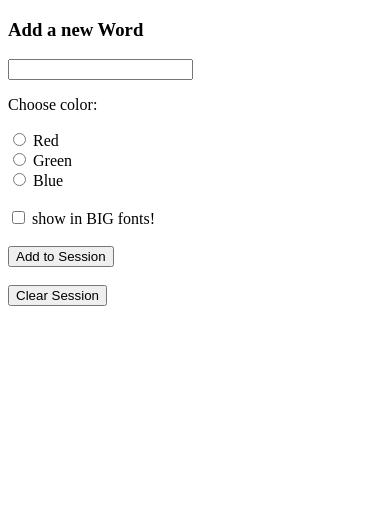
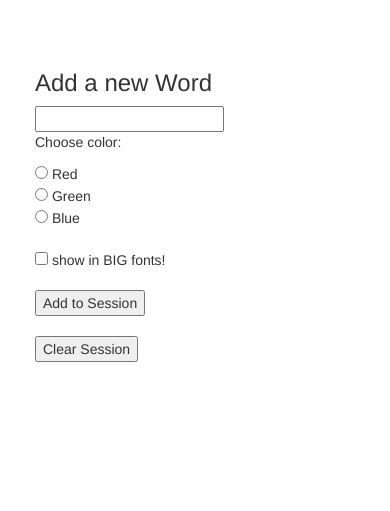
Before and after one commit to chenjimmym/Django_Practice-SessionWords, a Django app: page / in a window 390 px wide. Shown: the top 511 px of the page. Run offline with Django 3.2, Linux system fonts and the light colour scheme; some libraries are stand-ins or nearby versions.

Commit message:
added styles

```diff
--- a/apps/words/templates/words/index.html
+++ b/apps/words/templates/words/index.html
@@ -4,8 +4,11 @@
         <title>Session Words</title>
         <meta charset="UTF-8">
         <meta name="viewport" content="width=device-width, initial-scale=1">
+        <link rel="stylesheet" href="https://maxcdn.bootstrapcdn.com/bootstrap/3.3.7/css/bootstrap.min.css">
     </head>
     <body>
+        <div class="row">
+            <div class="col-md-5" style="padding: 50px;">
                 <form action="/form_processing" method="post">
                     {% csrf_token %}
                     <h3>Add a new Word</h3>
@@ -22,9 +25,12 @@
                     {% csrf_token %}
                     <input type="submit" value="Clear Session">
                 </form>
+            </div>
+            <div class="col-md-7" style="padding: 50px;">
             {% for data in request.session.all_inputs %}
             <h3 style="color:{{data.color}}; font-size: {{data.font}}px">{{data.word}} - added on {{data.time}}</h3>
             {% endfor %}
-
+            </div>
+        </div>
     </body>
 </html>
```
Also changed, not shown: db.sqlite3. Lines whose indentation alone changed are shown as unchanged.
